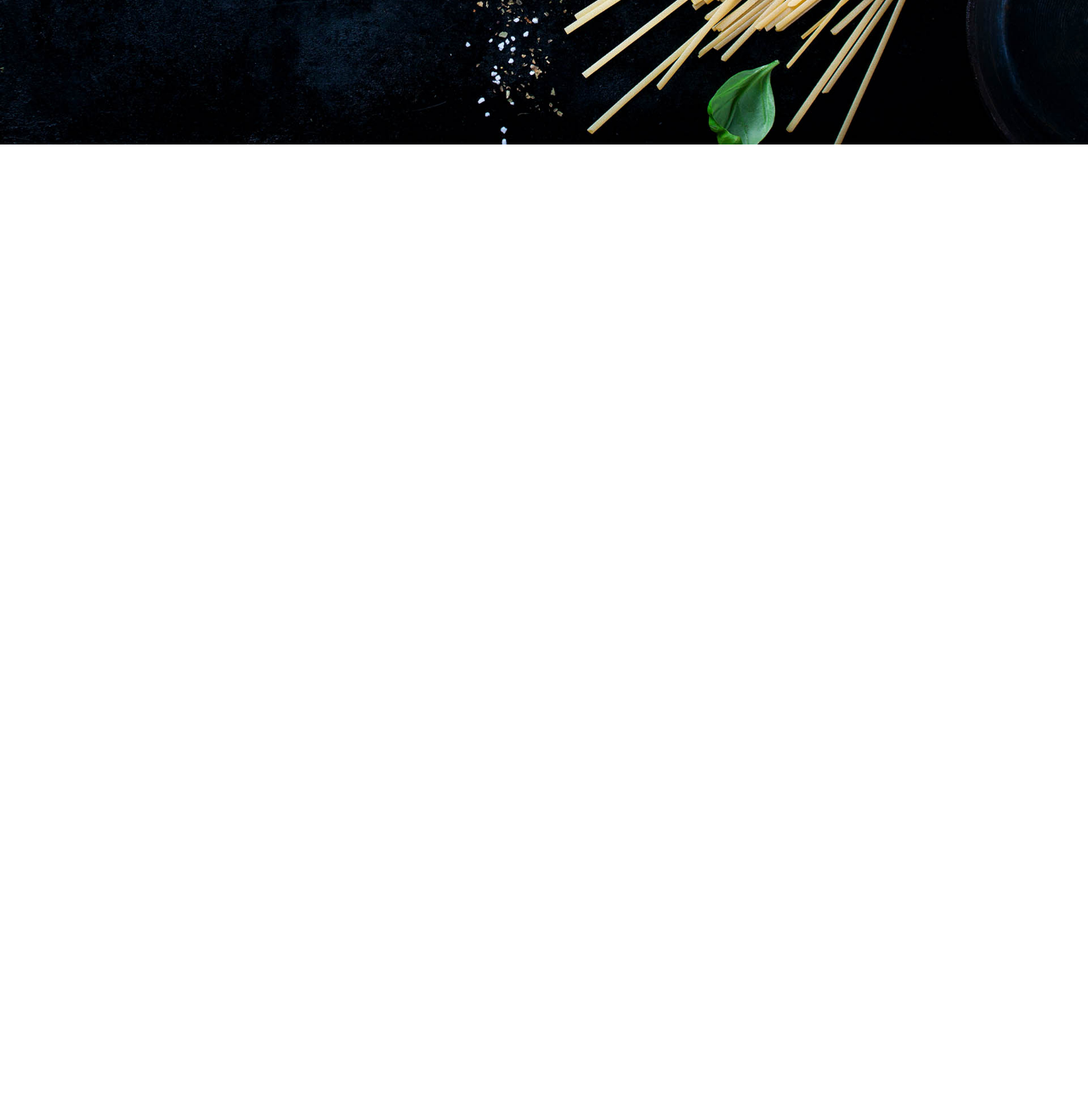
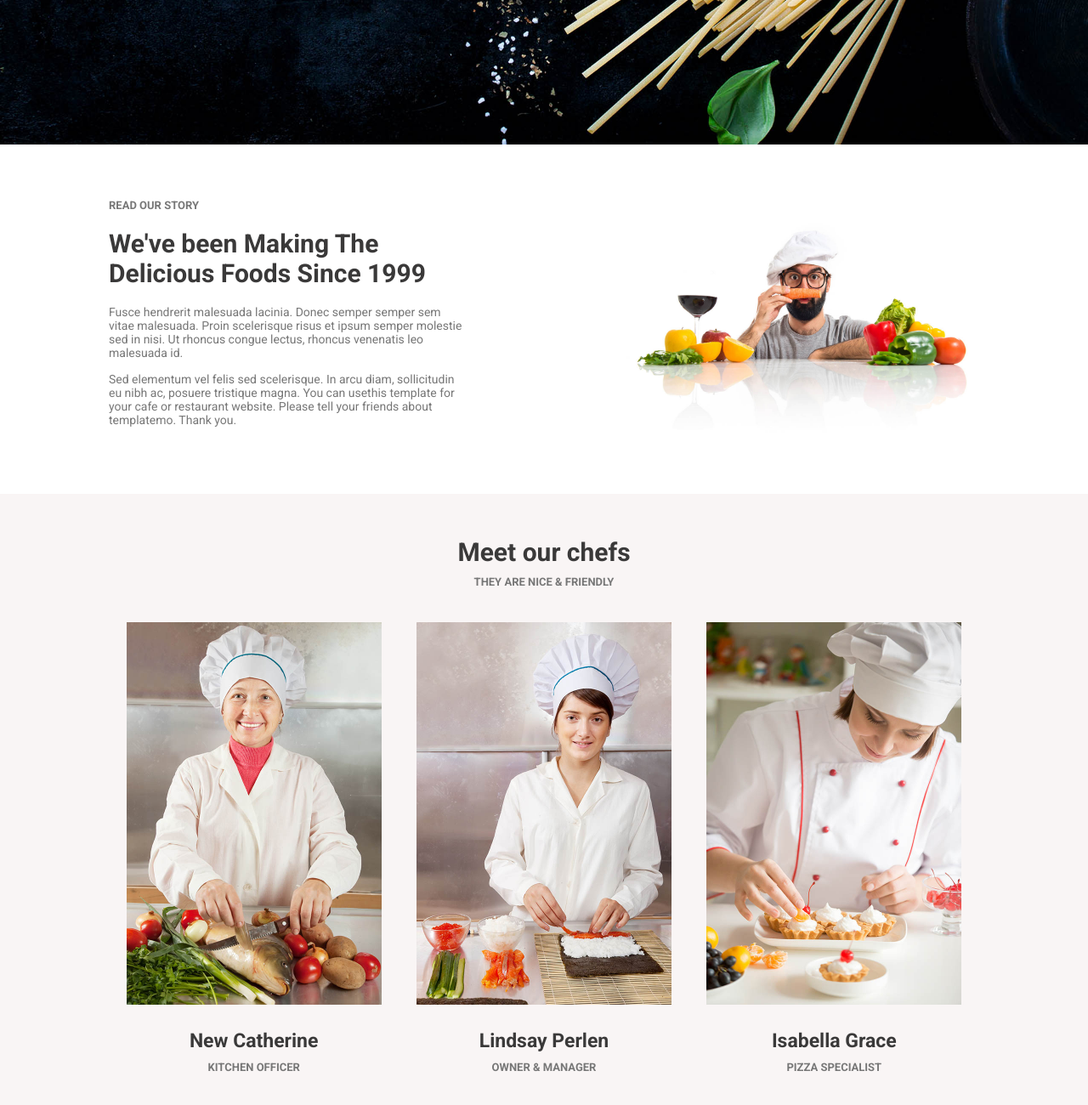
Before and after one commit to nayon64/roy-resturent, a plain HTML site: page index.html in a window 1280 px wide. Shown: the part 630-1930 px from the top of the page at 85% size. Before the commit the page ends 800 px from the top, so only its background shows below. Drawn offline with Linux system fonts and the light colour scheme.

Commit message:
our chefs are ready for provide your service

```diff
--- a/index.html
+++ b/index.html
@@ -38,6 +38,50 @@
 			</section>
 
 		</header>
+		<section class="about-section">
+			<div class="about container">
+				<div class="about-text">
+					<h6>READ OUR STORY</h6>
+					<h2>We've been Making The Delicious Foods Since 1999</h2>
+					<p>Fusce hendrerit malesuada lacinia. Donec semper semper sem vitae malesuada. Proin scelerisque risus et ipsum semper
+					molestie sed in nisi. Ut rhoncus congue lectus, rhoncus venenatis leo malesuada id.</p>
+					<p>Sed elementum vel felis sed scelerisque. In arcu diam, sollicitudin eu nibh ac, posuere tristique magna. You can usethis template for your cafe or restaurant website. Please tell your friends about templatemo. Thank you.</p>
+				</div>
+				<div class="about-img">
+					<img src="images/about-image.jpg" alt="">
+				</div>
+			</div>
+		</section>
+		<section class="chef-section">
+			<div class="chefs container">
+				<h2>Meet our chefs</h2>
+				<h6>THEY ARE NICE & FRIENDLY</h6>
+				<div class="chefs-cards">
+					<div class="card">
+						<div class="card-img">
+							<img src="images/team-image1.jpg" alt="">
+						</div>
+						<h4>New Catherine</h4>
+						<h6>KITCHEN OFFICER</h6>
+					</div>
+					<div class="card">
+						<div class="card-img">
+							<img src="images/team-image2.jpg" alt="">
+						</div>
+						<h4>Lindsay Perlen</h4>
+						<h6>OWNER & MANAGER</h6>
+					</div>
+					<div class="card">
+						<div class="card-img">
+							<img src="images/team-image3.jpg" alt="">
+						</div>
+						<h4>Isabella Grace</h4>
+						<h6>PIZZA SPECIALIST</h6>
+					</div>
+
+				</div>
+			</div>
+		</section>
 	</main>
 </body>
 </html>
--- a/style.css
+++ b/style.css
@@ -9,6 +9,18 @@
 }
 main{
 	width: 100%;
+}
+h6{
+	color: rgb(119, 119, 119);
+    font-size: 13px;
+}
+h2{
+	font-size: 30px;
+	color: rgb(58, 57, 57);
+}
+h4{
+	font-size: 23px;
+	color: rgb(58, 57, 57);
 }
 
 /* header-section */
@@ -83,7 +95,6 @@ main{
 .banner-text{
 	max-width: 700px;
 	height: 100vh;
-	/* height: calc(100vh - 80px); */
 	display: flex;
 	align-items: center;
 }
@@ -118,3 +129,70 @@ main{
     margin-left:2px ;
 	background-color: rgb(225, 32, 32);
 }
+/* about-section */
+.about-section{
+	width: 100%;
+}
+.about{
+	display: flex;
+	justify-content: space-between;
+	flex-wrap: wrap;
+	margin-top: 5%;
+	margin-bottom: 5%;
+}
+.about-text{
+	max-width: 420px;
+}
+.about-img{
+	max-width:420px;
+}
+.about-img img{
+	width: 100%;
+}
+.about-text h2{
+	margin: 20px 0;
+}
+.about-text p{
+	font-size: 14px;
+	color: rgb(119, 119, 119);
+}
+.about-text p:last-child{
+	margin-top: 15px;
+}
+
+/* chefs section */
+
+.chef-section{
+	background-color: rgb(249, 245, 245);
+
+}
+.chefs{
+	display: flex;
+	flex-direction: column;
+	justify-content: center;
+	text-align: center;
+}
+.chefs h2{
+	margin-top: 5%;
+}
+.chefs h6{
+	margin-top: 10px;
+}
+.chefs-cards{
+	margin-top: 2%;
+	display: flex;
+	justify-content:space-around;
+	flex-wrap: wrap;
+	margin-bottom: 50px;
+}
+.card{
+	margin-top: 20px;
+	width: 300px;
+}
+.card-img img{
+	width: 100%;
+}
+.card h4{
+	margin-top: 25px;
+	margin-bottom: 10px;
+}
```
